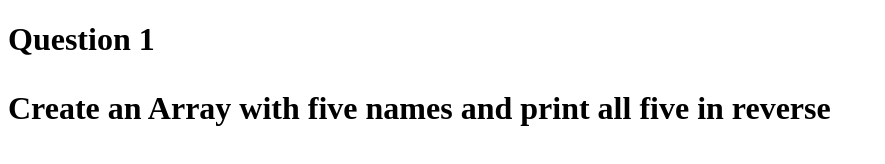
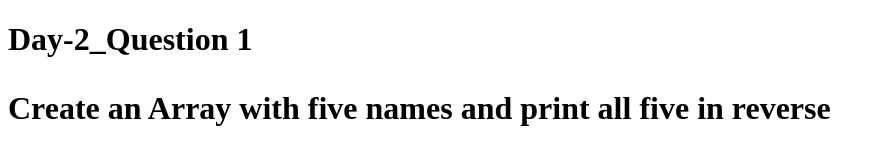
Before and after one commit to Sreejith02/JavaScript-Essentials, a plain HTML site: page Day-2/Question-1/index.html in a window 1280 px wide. Shown: the whole page, without its empty margins (0-885 px from the left). Drawn offline with Linux system fonts and the light colour scheme; files whose address does not match are found by name.

Commit message:
Update and rename index.html to Day-2/Question-1/index.html

```diff
--- a/index.html
+++ b/Day-2/Question-1/index.html
@@ -5,7 +5,7 @@
 
   </head>
   <body>
-    <h1>Question 1<h1>
+    <h1>Day-2_Question 1<h1>
       <p>Create an Array with five names and print all five in reverse</p>
     <script src="script.js"></script>
   </body>
```
